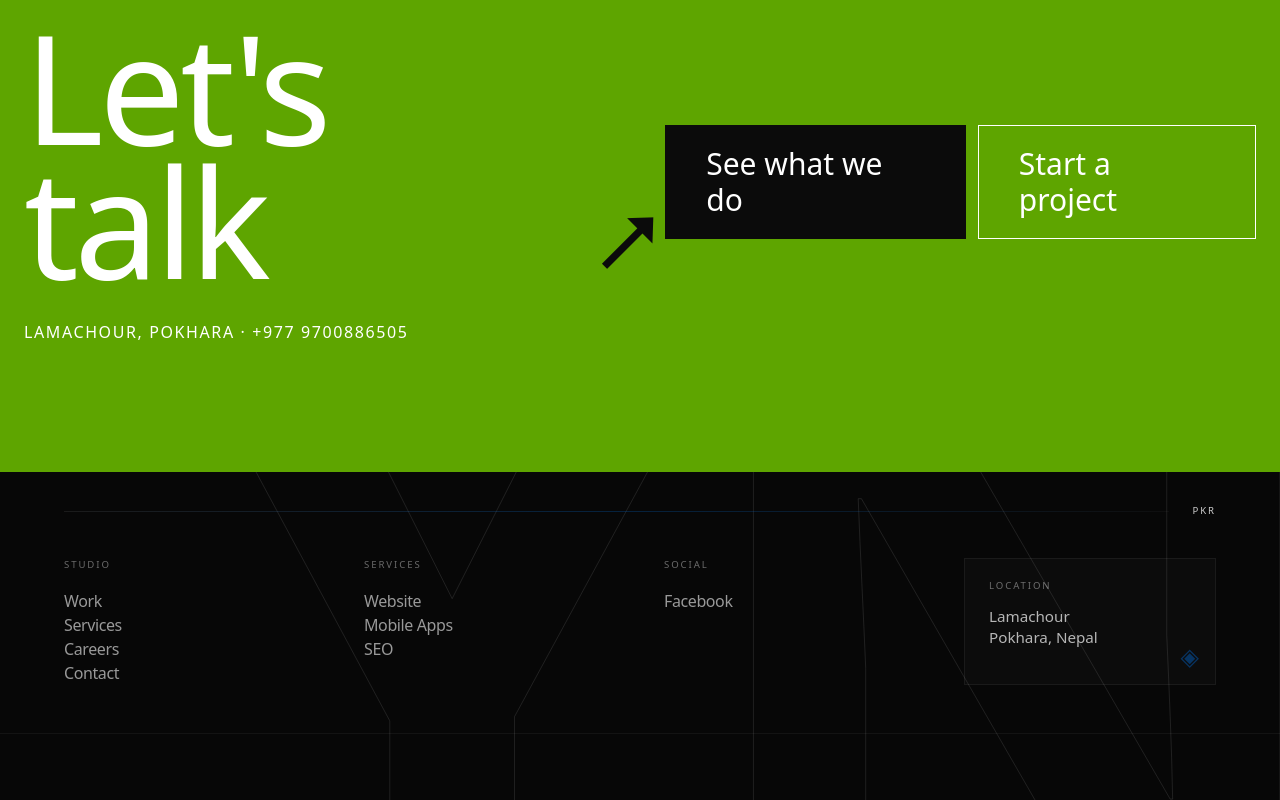
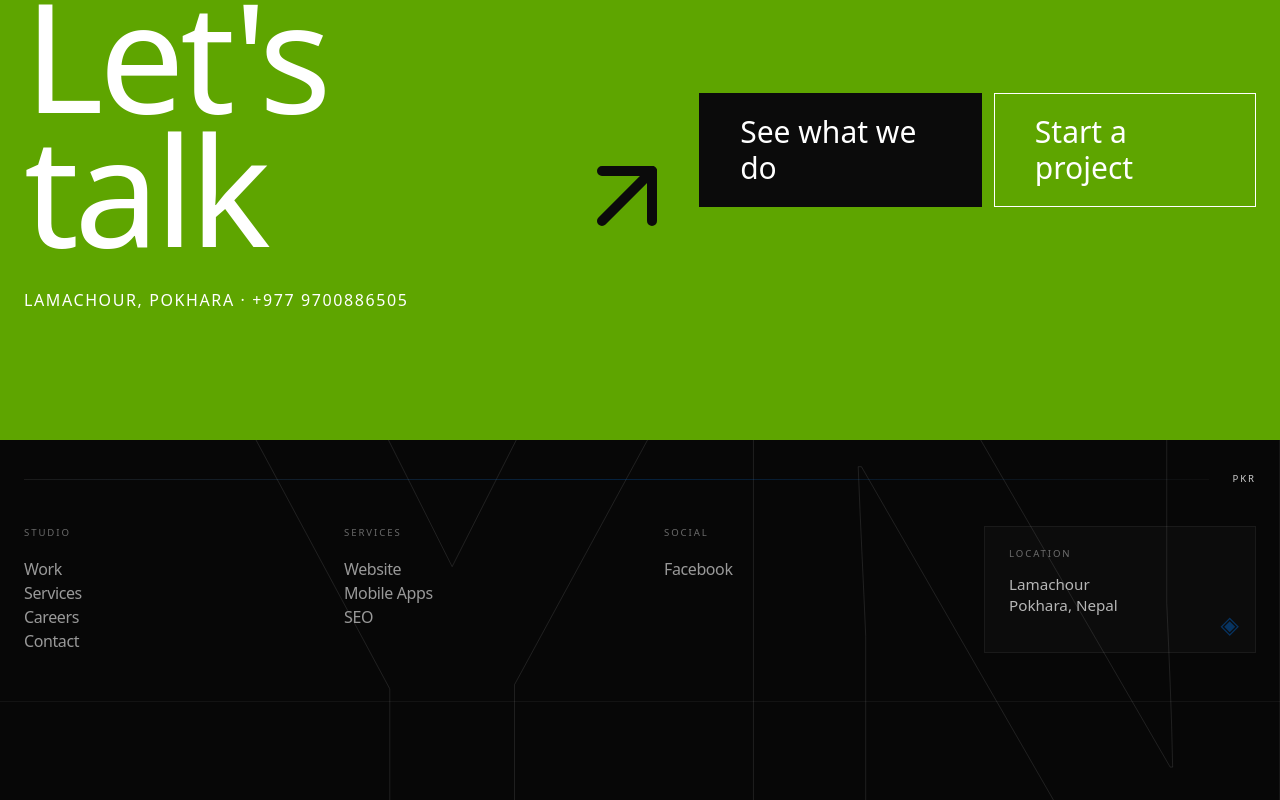
Before and after one commit to bimalgrg519/yeti-nepal-nextjs, a Next.js app: page / in a window 1280 px wide. Shown: the part 3880-4680 px from the top of the page. Built offline with nearby package versions, Linux system fonts and the light colour scheme; no server answers.

Commit message:
refactor: enhance footer and careers components for improved layout and responsiveness

```diff
--- a/app/_components/Careers.tsx
+++ b/app/_components/Careers.tsx
@@ -52,7 +52,7 @@ export default function Careers() {
     <section className="px-margin-x overflow-hidden bg-[#0b0b0b] py-12 md:py-24">
       <div className="max-w-[1920px]">
         <div className="relative mb-20">
-          <h2 className="text-6xl leading-none font-black tracking-tighter text-white uppercase md:text-[10vw]">
+          <h2 className="text-[5rem] leading-none font-black tracking-tighter text-white uppercase min-[915px]:text-[6rem] min-[1350px]:text-[9rem] min-[1615px]:text-[11rem]">
             Join the{" "}
             <span
               className="inline-block"
--- a/app/_components/Footer.tsx
+++ b/app/_components/Footer.tsx
@@ -19,21 +19,32 @@ export default function Footer() {
         YN
       </span>
 
-      <div
-        aria-hidden="true"
-        className="pointer-events-none absolute top-[40%] left-[30%] h-[50vw] w-[50vw] rounded-full"
-      />
+      <div aria-hidden="true" />
 
       <div className="relative z-[1] flex flex-1 flex-col">
         <div className="px-margin-x flex flex-1 flex-col bg-lime-600 py-32">
           <div className="flex w-full flex-col items-center gap-3 min-[1256px]:flex-row md:items-center md:justify-between">
             <div>
-              <Link href="/contact" className="flex w-fit items-center gap-2">
+              <Link href="/contact" className="flex w-fit items-end gap-2">
                 <h2 className="md:[text-8rem] text-[5rem] leading-[0.88] font-light tracking-[-0.03em] text-white lg:text-[9.5rem]">
                   Let&apos;s talk
                 </h2>
-                <span className="footer-arrow rotate-45 self-end text-[4rem] leading-none text-black md:text-[5rem] lg:text-[6rem]">
-                  &#11105;
+                <span className="items-center text-black">
+                  <svg
+                    xmlns="http://www.w3.org/2000/svg"
+                    width="120"
+                    height="120"
+                    viewBox="0 0 24 24"
+                    fill="none"
+                    stroke="currentColor"
+                    strokeWidth="2"
+                    strokeLinecap="round"
+                    strokeLinejoin="round"
+                    className="lucide lucide-arrow-up-right-icon lucide-arrow-up-right"
+                  >
+                    <path d="M7 7h10v10" />
+                    <path d="M7 17 17 7" />
+                  </svg>
                 </span>
               </Link>
               <div className="mt-[clamp(2rem,4vh,3.5rem)] flex flex-wrap items-baseline gap-[clamp(1.5rem,4vw,4rem)]">
@@ -59,14 +70,14 @@ export default function Footer() {
           </div>
         </div>
 
-        <div className="mt-8 mb-10 flex items-center gap-6 px-[clamp(1.5rem,5vw,5rem)]">
+        <div className="px-margin-x mt-8 mb-10 flex items-center gap-6 px-[clamp(1.5rem,5vw,5rem)]">
           <div className="h-px flex-1 bg-[linear-gradient(90deg,rgba(255,255,255,0.08)_0%,rgba(0,113,227,0.25)_50%,rgba(255,255,255,0.03)_100%)]" />
           <span className="shrink-0 text-[0.6rem] tracking-[0.2em] text-white/80 uppercase">
             PKR
           </span>
         </div>
 
-        <div className="grid grid-cols-[repeat(auto-fit,minmax(130px,1fr))] gap-x-12 gap-y-8 px-[clamp(1.5rem,5vw,5rem)] pb-[clamp(3rem,6vh,4.5rem)]">
+        <div className="px-margin-x grid grid-cols-[repeat(auto-fit,minmax(130px,1fr))] gap-x-12 gap-y-8 px-[clamp(1.5rem,5vw,5rem)] pb-[clamp(3rem,6vh,4.5rem)]">
           <div>
             <p className="mb-4 text-[0.6rem] tracking-[0.2em] text-white/40 uppercase">
               Studio
@@ -140,7 +151,7 @@ export default function Footer() {
           </div>
         </div>
 
-        <div className="flex flex-wrap items-end justify-between gap-2 border-t border-white/[0.05] px-[clamp(1.5rem,5vw,5rem)] pt-5 pb-6">
+        <div className="px-margin-x flex flex-wrap items-end justify-between gap-2 border-t border-white/[0.05] px-[clamp(1.5rem,5vw,5rem)] pt-5 pb-6">
           <span className="text-[0.65rem] tracking-[0.12em] text-white/40 uppercase">
             © 2026 Yeti Nepal
           </span>
```
